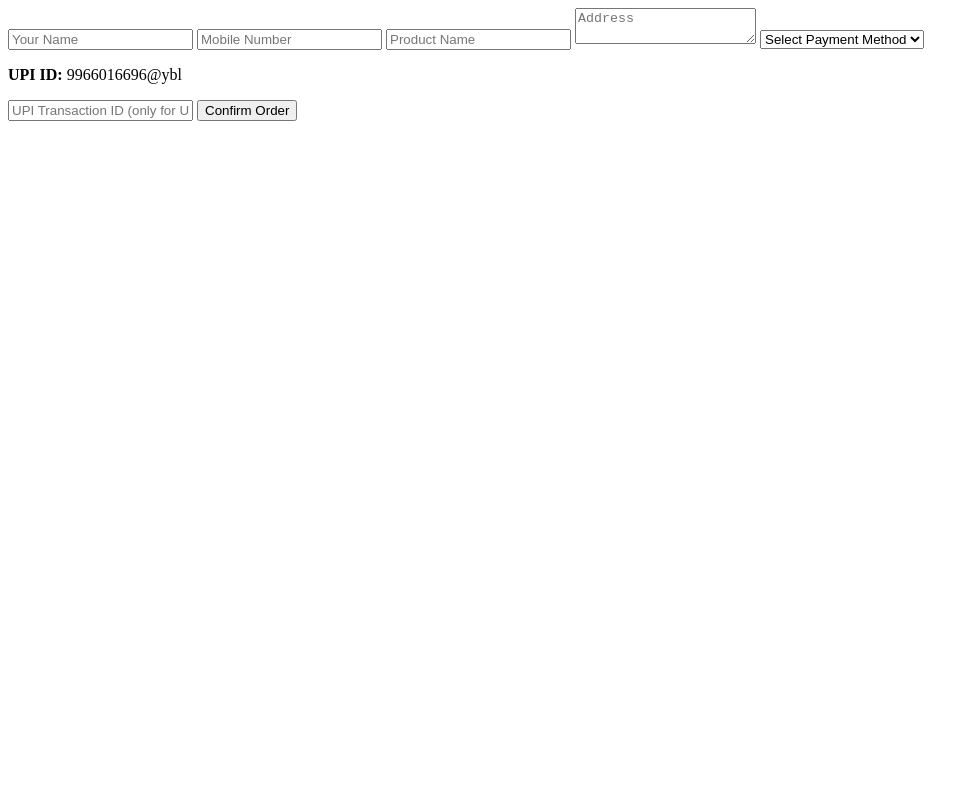
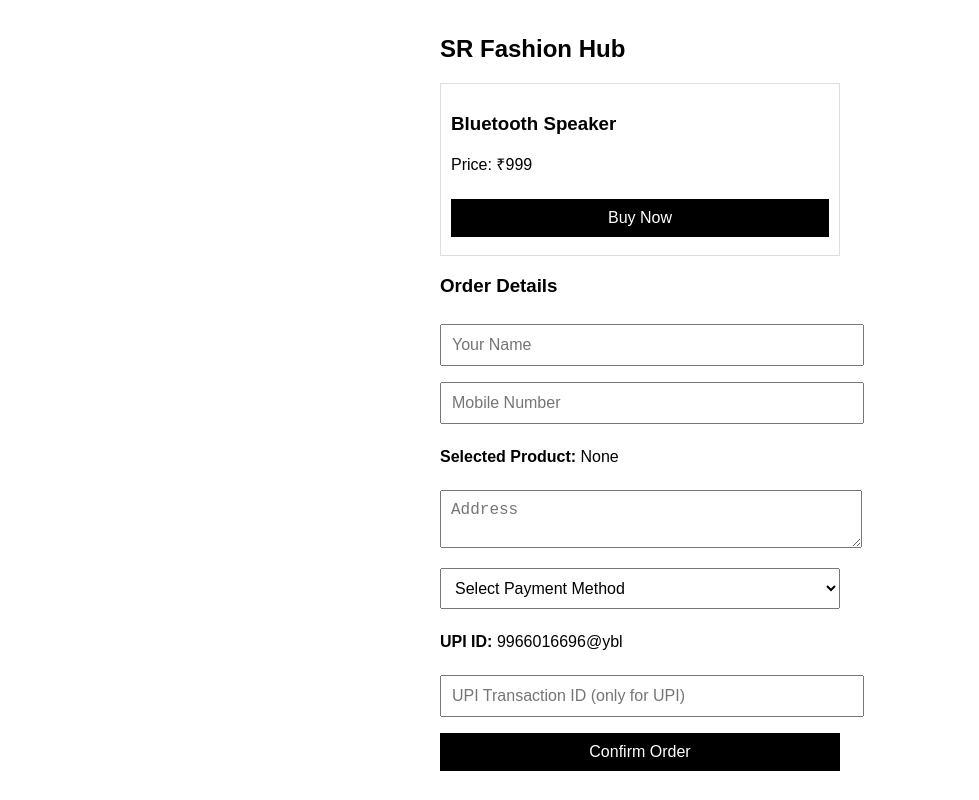
Before and after one commit to sudharishi/sr-fashion-hub, a plain HTML site: page index.html in a window 1280 px wide. Shown: the whole page, without its empty margins (0-979 px from the left). Drawn offline with Linux system fonts and the light colour scheme.

Commit message:
Update index.html

```diff
--- a/index.html
+++ b/index.html
@@ -1,20 +1,82 @@
+<!DOCTYPE html>
+<html lang="en">
+<head>
+  <meta charset="UTF-8">
+  <title>SR Fashion Hub</title>
+  <meta name="viewport" content="width=device-width, initial-scale=1.0">
+  <style>
+    body {
+      font-family: Arial, sans-serif;
+      padding: 15px;
+      max-width: 400px;
+      margin: auto;
+    }
+    input, textarea, select, button {
+      width: 100%;
+      margin: 8px 0;
+      padding: 10px;
+      font-size: 16px;
+    }
+    button {
+      background: #000;
+      color: #fff;
+      border: none;
+      cursor: pointer;
+    }
+    .product-card {
+      border: 1px solid #ddd;
+      padding: 10px;
+      margin-bottom: 15px;
+    }
+  </style>
+</head>
+<body>
+
+  <h2>SR Fashion Hub</h2>
+
+  <!-- ✅ PRODUCT CARD -->
+  <div class="product-card">
+    <h3>Bluetooth Speaker</h3>
+    <p>Price: ₹999</p>
+    <button onclick="selectProduct('Bluetooth Speaker')">Buy Now</button>
+  </div>
+
+  <!-- ✅ ORDER FORM -->
+  <h3>Order Details</h3>
+
   <input id="name" placeholder="Your Name">
   <input id="mobile" placeholder="Mobile Number">
-<input id="product" placeholder="Product Name">
+
+  <!-- ✅ PRODUCT AUTO SET -->
+  <input id="product" type="hidden">
+  <p><b>Selected Product:</b> <span id="showProduct">None</span></p>
+
   <textarea id="address" placeholder="Address"></textarea>
 
-<!-- ✅ PAYMENT METHOD -->
+  <!-- ✅ PAYMENT -->
   <select id="payment">
     <option value="">Select Payment Method</option>
     <option value="COD">Cash on Delivery</option>
     <option value="UPI">UPI</option>
   </select>
 
-<!-- ✅ UPI INFO -->
   <p><b>UPI ID:</b> 9966016696@ybl</p>
 
   <input id="txn" placeholder="UPI Transaction ID (only for UPI)">
 
   <button onclick="placeOrder()">Confirm Order</button>
 
+  <!-- ✅ SCRIPT -->
   <script type="module" src="script.js"></script>
+
+  <!-- ✅ PRODUCT SELECT FUNCTION -->
+  <script>
+    function selectProduct(productName) {
+      document.getElementById("product").value = productName;
+      document.getElementById("showProduct").innerText = productName;
+      window.scrollTo(0, document.body.scrollHeight);
+    }
+  </script>
+
+</body>
+</html>
```
Lines whose indentation alone changed are shown as unchanged.
